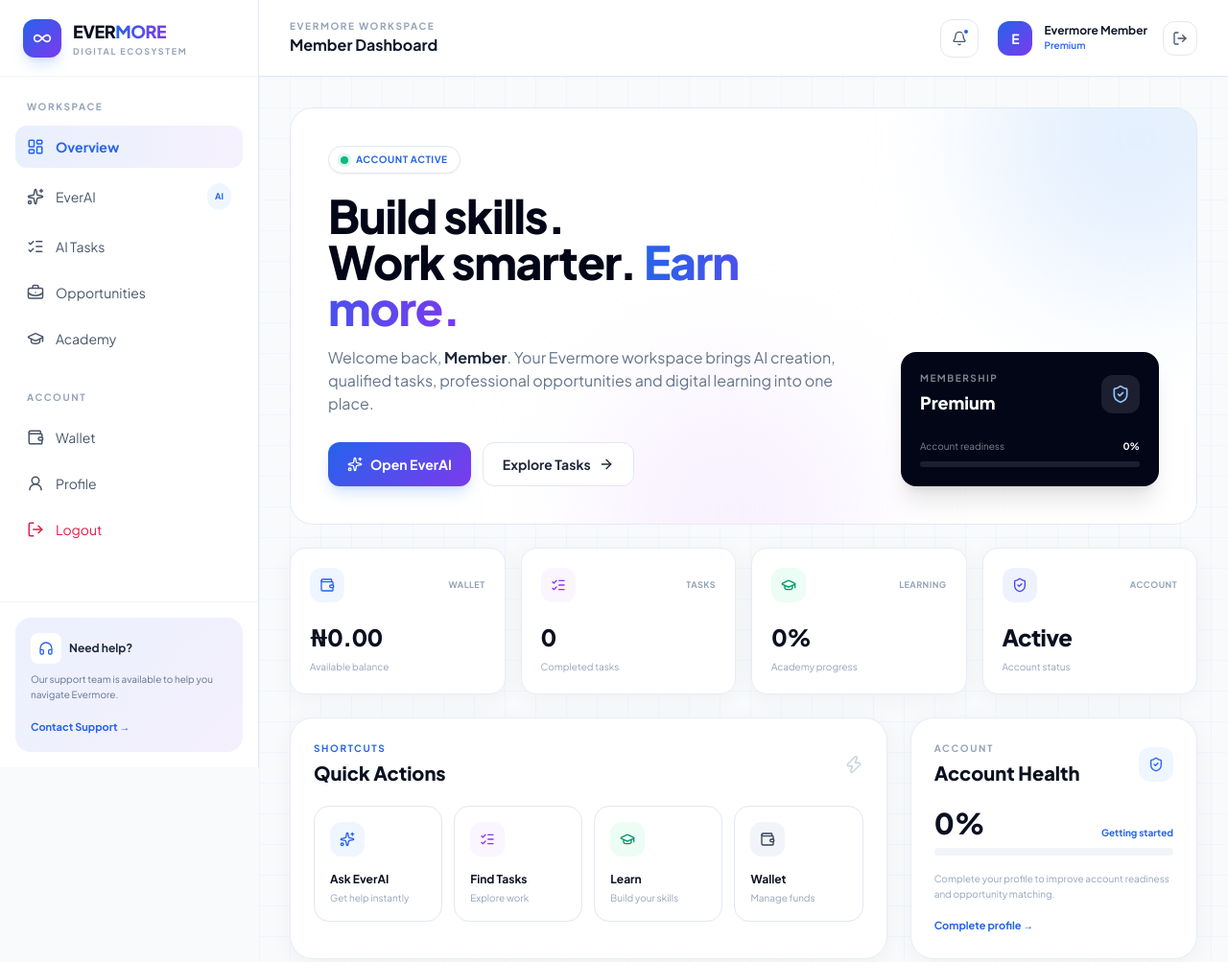
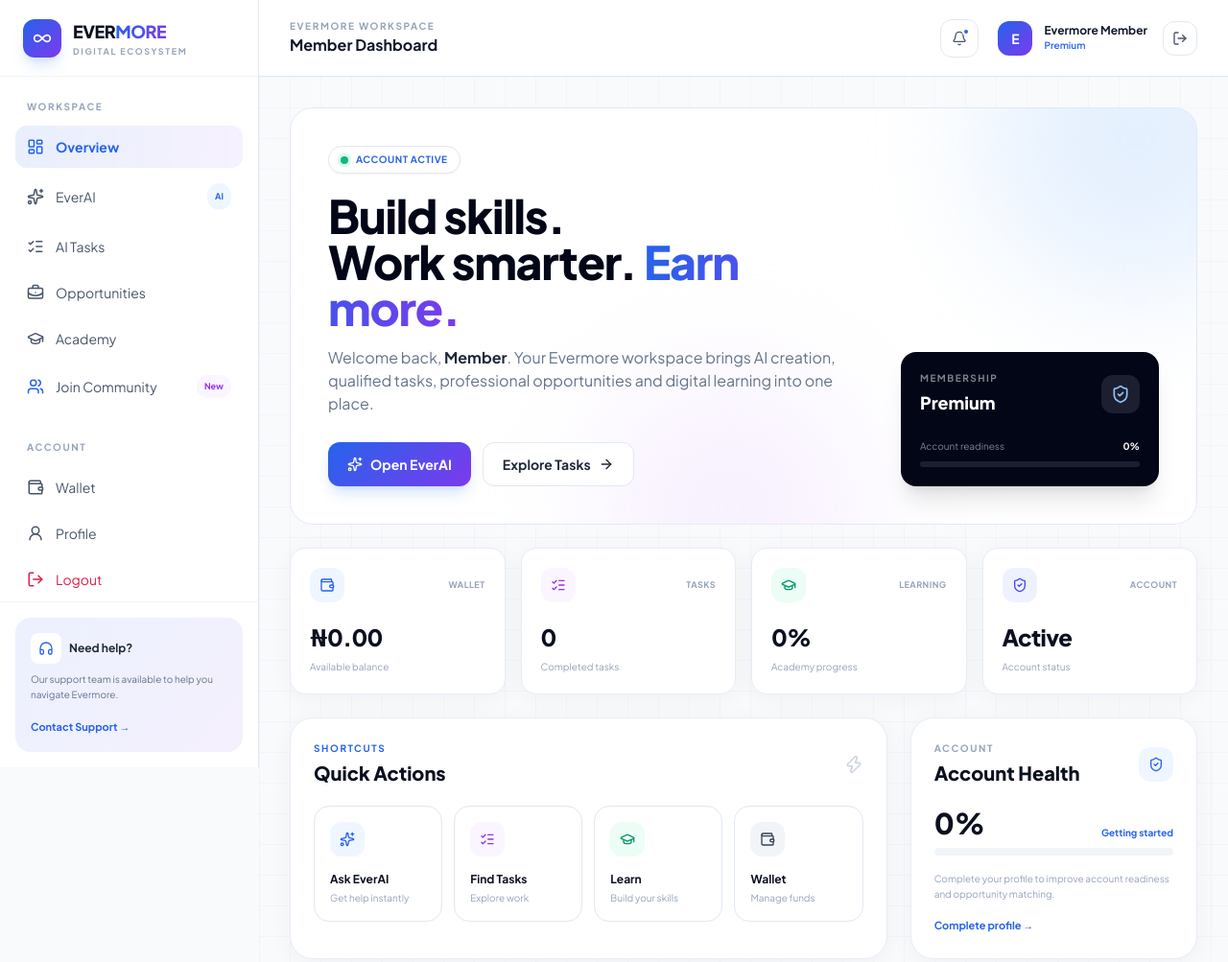
Before and after one commit to alexmedia11/EVERMORE, a plain HTML site: page dashboard.html in a window 1280 px wide. Shown: the top 1003 px of the page at 96% size. Drawn offline with nearby package versions, Linux system fonts and the light colour scheme.

```diff
--- a/dashboard.html
+++ b/dashboard.html
@@ -158,6 +158,12 @@
             <a href="#academy" onclick="setActive(this)" class="sidebar-link flex items-center gap-3 px-3 py-3 rounded-xl text-sm text-slate-600" data-section="academy">
                 <i data-lucide="graduation-cap" class="w-[18px] h-[18px]"></i>
                 <span>Academy</span>
+            </a>
+            <!-- Community Link Placeholder -->
+            <a id="community-link" href="#" target="_blank" rel="noopener noreferrer" class="sidebar-link flex items-center gap-3 px-3 py-3 rounded-xl text-sm text-slate-600 group">
+                <i data-lucide="users" class="w-[18px] h-[18px] text-blue-600 group-hover:scale-110 transition-transform"></i>
+                <span>Join Community</span>
+                <span class="ml-auto text-[9px] font-bold bg-purple-50 text-purple-600 px-2 py-0.5 rounded-full">New</span>
             </a>
         </nav>
 
```
